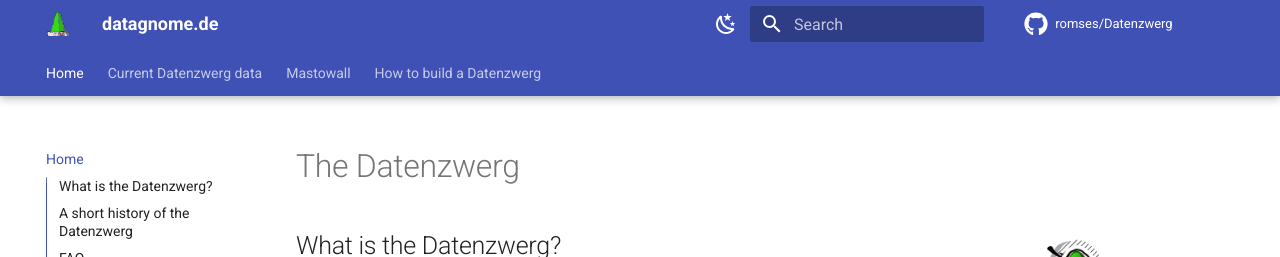
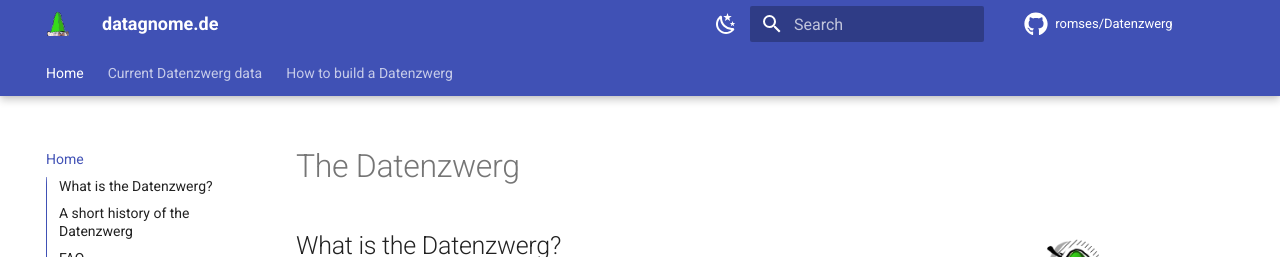
Before and after one commit to romses/Datenzwerg, an MkDocs documentation site: the page built from docs/index.md, in a window 1280 px wide. Shown: the top 257 px of the page. Built offline with MkDocs 1.6.1 and Material for MkDocs 9.7.7, drawn with Linux system fonts in a browser that asks for light colours; plug-ins that fetch from the network failed and are left out; comment, search, counter and statistics services are not loaded.

Commit message:
39c3: remove mastowall

```diff
--- a/mkdocs.yml
+++ b/mkdocs.yml
@@ -80,7 +80,7 @@ extra_css:
 nav:
   - Home: index.md
   - sensors.md
-  - mastowall.md
+#  - mastowall.md
   - how_to_build.md
 
 markdown_extensions:
```
